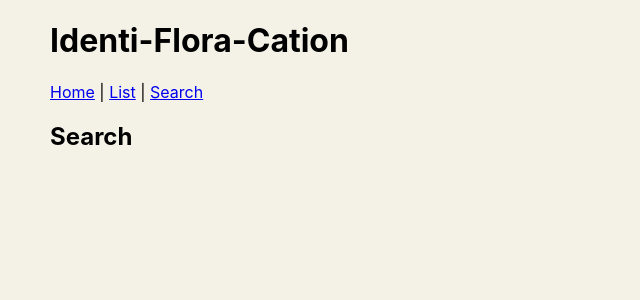
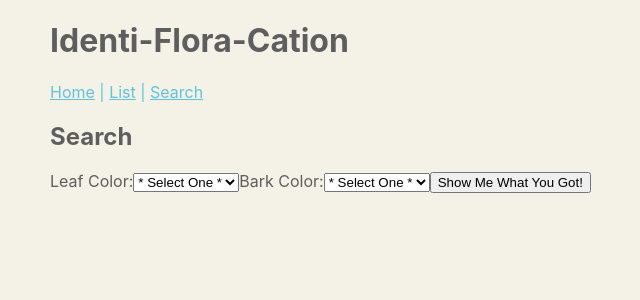
Before and after one commit to cireneirbo/identi-flora-cation, a React (Create React App) app in the folder client/: page /search in a window 1280 px wide. Shown: the top 300 px of the page, without its empty margins (10-650 px from the left). Built offline with nearby package versions, Linux system fonts and the light colour scheme.

Commit message:
Add basic search form

```diff
--- a/client/src/App.css
+++ b/client/src/App.css
@@ -1,5 +1,6 @@
 .App {
   /* text-align: center; */
+  color: rgb(94, 94, 94);
 
 }
 
@@ -23,7 +24,7 @@ body {
 } */
 
  .App-link {
-  color: #61dafb;
+  color: #61c2dd;
 }
 
 
--- a/client/src/components/Home.js
+++ b/client/src/components/Home.js
@@ -9,7 +9,7 @@ function Home() {
       <div>
 
           <h2>Home</h2>
-          {/* <ApiCall /> */}
+          <p>This is a web app designed to let users identify plants they see in nature. </p>
       </div>
 
     );
--- a/client/src/components/List.js
+++ b/client/src/components/List.js
@@ -57,6 +57,7 @@ function List() {
               <li key={shrub._id}>
                 <img src={shrub.images[0]} />
                 <h3>{shrub.common_name[0]}</h3>
+                <p><b>{shrub.latin_name}</b></p>
                 <p>{shrub.brief_description}</p>
               </li>
 
--- a/client/src/components/Nav.js
+++ b/client/src/components/Nav.js
@@ -6,10 +6,10 @@ function Nav() {
     <div className="nav-bar">
       <h1>Identi-Flora-Cation</h1>
 
-      <nav>
-        <Link to="/">Home</Link> |{" "}
-        <Link to="/list">List</Link> |{" "}
-        <Link to="/search">Search</Link>
+      <nav className="App-link">
+        <Link to="/" className="App-link">Home</Link> |{" "}
+        <Link to="/list" className="App-link">List</Link> |{" "}
+        <Link to="/search" className="App-link">Search</Link>
       </nav>
 
     </div>
--- a/client/src/components/Search.js
+++ b/client/src/components/Search.js
@@ -3,14 +3,52 @@ import React, { useEffect, useState } from 'react';
 
 function Search() {
 
-    return (
-      <div>
-          <h2>Search</h2>
+  const handleForm = (e) => {
+    e.preventDefault();
+    console.log("Form Successful Handled!");
+
+    let leafColor = document.getElementById("leaf-color");
+    let barkColor = document.getElementById("bark-color");
+
+    console.log(`
+    Leaf Color: ${leafColor.value}
+    Bark Color: ${barkColor.value}
+    `);
 
 
+  }
 
-      </div>
-    );
+
+  return (
+    <div>
+        <h2>Search</h2>
+
+        <form  >
+          <label>Leaf Color:
+          {/* <!-- includes empty value "Select One" option --> */}
+            <select id="leaf-color" name="leaf-color">
+              <option value="">* Select One *</option>
+              <option value="1">Simulation</option>
+              <option value="2">Rocket Test</option>
+              <option value="3">Crew Related</option>
+            </select>
+          </label>
+
+          <label>Bark Color:
+          {/* <!-- includes empty value "Select One" option --> */}
+            <select id="bark-color" name="bark-color">
+              <option value="">* Select One *</option>
+              <option value="lightBrown">Light Brown</option>
+              <option value="lightGrey">Light Grey</option>
+              <option value="tan">Tan</option>
+            </select>
+          </label>
+
+          <button onClick={handleForm}>Show Me What You Got!</button>
+        </form>
+
+    </div>
+  );
 
 }
 
```
